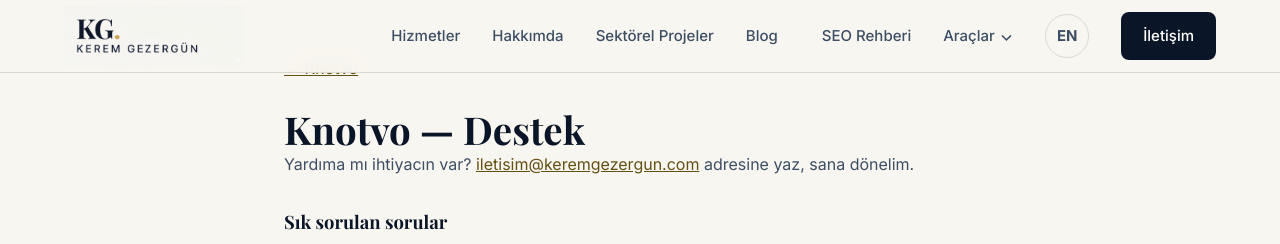
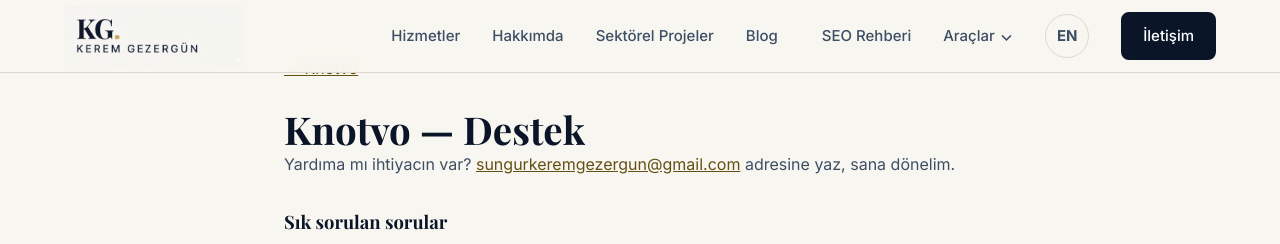
Before and after one commit to sungurkeremgezergun/keremgezergun-website, a Next.js app: page /knotvo-destek in a window 1280 px wide. Shown: the top 244 px of the page. Built offline with nearby package versions, Linux system fonts and the light colour scheme.

Commit message:
chore(contact): route every site email to the owner's mailbox
Co-Authored-By: Claude Opus 5 (1M context) <noreply@anthropic.com>

```diff
--- a/src/app/(en)/en/knotvo-site-speed-analyzer/page.tsx
+++ b/src/app/(en)/en/knotvo-site-speed-analyzer/page.tsx
@@ -13,7 +13,7 @@ import requestsShot from '../../../../../public/knotvo/requests.png';
 import reportsShot from '../../../../../public/knotvo/reports.png';
 
 const PAGE_URL = 'https://www.keremgezergun.com/en/knotvo-site-speed-analyzer';
-const NOTIFY_MAILTO = 'mailto:iletisim@keremgezergun.com?subject=Notify%20me%20about%20Knotvo';
+const NOTIFY_MAILTO = 'mailto:sungurkeremgezergun@gmail.com?subject=Notify%20me%20about%20Knotvo';
 
 export const metadata: Metadata = {
   title: 'Knotvo — Site Speed Analyzer for Mac',
--- a/src/app/(en)/en/nirengi-accessibility/page.tsx
+++ b/src/app/(en)/en/nirengi-accessibility/page.tsx
@@ -284,7 +284,7 @@ export default function EnglishNirengiAccessibilityPage() {
           <div className="nirengi-actions">
             <a
               className="btn btn-primary"
-              href="mailto:iletisim@keremgezergun.com?subject=Nirengi%20Accessibility"
+              href="mailto:sungurkeremgezergun@gmail.com?subject=Nirengi%20Accessibility"
             >
               Send accessibility feedback
             </a>
--- a/src/app/(en)/en/nirengi-privacy-policy/page.tsx
+++ b/src/app/(en)/en/nirengi-privacy-policy/page.tsx
@@ -140,7 +140,7 @@ export default function EnglishNirengiPrivacyPage() {
             <address>
               Data controller and developer: Sungur Kerem Gezergün
               <br />
-              Email: <a href="mailto:iletisim@keremgezergun.com">iletisim@keremgezergun.com</a>
+              Email: <a href="mailto:sungurkeremgezergun@gmail.com">sungurkeremgezergun@gmail.com</a>
               <br />
               Phone: <a href="tel:+905526902782">+90 552 690 27 82</a>
             </address>
--- a/src/app/(en)/en/nirengi-support/page.tsx
+++ b/src/app/(en)/en/nirengi-support/page.tsx
@@ -81,9 +81,9 @@ export default function EnglishNirengiSupportPage() {
         </p>
 
         <div className="nirengi-contact-grid">
-          <a href="mailto:iletisim@keremgezergun.com?subject=Nirengi%20Support">
+          <a href="mailto:sungurkeremgezergun@gmail.com?subject=Nirengi%20Support">
             <span>Email</span>
-            <strong>iletisim@keremgezergun.com</strong>
+            <strong>sungurkeremgezergun@gmail.com</strong>
           </a>
           <a href="tel:+905526902782">
             <span>Phone</span>
--- a/src/app/(tr)/knotvo-destek/page.tsx
+++ b/src/app/(tr)/knotvo-destek/page.tsx
@@ -132,8 +132,8 @@ export default function KnotvoDestekPage() {
       <h1>Knotvo — Destek</h1>
       <p>
         Yardıma mı ihtiyacın var?{" "}
-        <a href="mailto:iletisim@keremgezergun.com">
-          iletisim@keremgezergun.com
+        <a href="mailto:sungurkeremgezergun@gmail.com">
+          sungurkeremgezergun@gmail.com
         </a>{" "}
         adresine yaz, sana dönelim.
       </p>
--- a/src/app/(tr)/knotvo/page.tsx
+++ b/src/app/(tr)/knotvo/page.tsx
@@ -14,7 +14,7 @@ import reportsShot from '../../../../public/knotvo/reports.png';
 
 const PAGE_URL = 'https://www.keremgezergun.com/knotvo';
 const NOTIFY_MAILTO =
-  'mailto:iletisim@keremgezergun.com?subject=Knotvo%20%C3%A7%C4%B1k%C4%B1nca%20haber%20ver';
+  'mailto:sungurkeremgezergun@gmail.com?subject=Knotvo%20%C3%A7%C4%B1k%C4%B1nca%20haber%20ver';
 
 export const metadata: Metadata = {
   title: 'Knotvo — Mac için Site Hızı Analiz Aracı',
--- a/src/app/(tr)/nirengi-erisilebirlik/page.tsx
+++ b/src/app/(tr)/nirengi-erisilebirlik/page.tsx
@@ -164,7 +164,7 @@ export default function NirengiAccessibilityPage() {
           <h2 id="feedback-title">İş akışınızı engelleyen noktaları bildirin.</h2>
           <p className="nirengi-intro">macOS ve Nirengi sürümünüzü, kullandığınız yardımcı teknolojiyi, ilgili ekran veya raporu ve zorluk oluşturan adımları paylaşın. Gerçek üretim loglarını temizlemeden göndermeyin.</p>
           <div className="nirengi-actions">
-            <a className="btn btn-primary" href="mailto:iletisim@keremgezergun.com?subject=Nirengi%20Eri%C5%9Filebilirlik">Erişilebilirlik geri bildirimi gönder</a>
+            <a className="btn btn-primary" href="mailto:sungurkeremgezergun@gmail.com?subject=Nirengi%20Eri%C5%9Filebilirlik">Erişilebilirlik geri bildirimi gönder</a>
             <a className="btn btn-outline" href="tel:+905526902782">+90 552 690 27 82</a>
           </div>
           <Link className="nirengi-back" href="/nirengi">← Nirengi ürün sayfasına dön</Link>
--- a/src/app/(tr)/nirengi-gizlilik-politikasi/page.tsx
+++ b/src/app/(tr)/nirengi-gizlilik-politikasi/page.tsx
@@ -43,7 +43,7 @@ export default function NirengiPrivacyPage() {
       <section><h2>6. Destek iletişimi</h2><p>Destek için gönüllü olarak paylaştığınız bilgiler yalnızca talebinizi yanıtlamak ve sorunu çözmek için kullanılır. Gizli bilgileri temizlenmemiş üretim loglarını göndermeyin.</p></section>
       <section><h2>7. Çocuklar</h2><p>Nirengi profesyonel bir teknik araçtır ve çocuklara yönelik değildir. Uygulama çocuklardan bilerek kişisel bilgi toplamaz.</p></section>
       <section><h2>8. Değişiklikler</h2><p>Veri uygulamaları değişirse bu politika ve App Store gizlilik beyanı ilgili sürümden önce veya sürümle birlikte güncellenir.</p></section>
-      <section><h2>9. İletişim</h2><address>Veri sorumlusu ve geliştirici: Sungur Kerem Gezergün<br />E-posta: <a href="mailto:iletisim@keremgezergun.com">iletisim@keremgezergun.com</a><br />Telefon: <a href="tel:+905526902782">+90 552 690 27 82</a></address></section>
+      <section><h2>9. İletişim</h2><address>Veri sorumlusu ve geliştirici: Sungur Kerem Gezergün<br />E-posta: <a href="mailto:sungurkeremgezergun@gmail.com">sungurkeremgezergun@gmail.com</a><br />Telefon: <a href="tel:+905526902782">+90 552 690 27 82</a></address></section>
     </div><Link className="nirengi-back" href="/nirengi">← Nirengi ürün sayfasına dön</Link>
   </article></main>;
 }
--- a/src/app/(tr)/nirengi-iletisim/page.tsx
+++ b/src/app/(tr)/nirengi-iletisim/page.tsx
@@ -42,7 +42,7 @@ export default function NirengiContactPage() {
     <script type="application/ld+json" dangerouslySetInnerHTML={{ __html: jsonLdSafe(breadcrumb) }} />
     <div className="container nirengi-narrow">
     <p className="nirengi-eyebrow">Nirengi</p><h1>Destek ve iletişim</h1><p className="nirengi-lead">Log formatı, analiz sonucu, gizlilik veya dışa aktarım konusunda yardıma mı ihtiyacınız var? Geliştiriciyle doğrudan iletişim kurun.</p>
-    <div className="nirengi-contact-grid"><a href="mailto:iletisim@keremgezergun.com?subject=Nirengi%20Destek"><span>E-posta</span><strong>iletisim@keremgezergun.com</strong></a><a href="tel:+905526902782"><span>Telefon</span><strong>+90 552 690 27 82</strong></a></div>
+    <div className="nirengi-contact-grid"><a href="mailto:sungurkeremgezergun@gmail.com?subject=Nirengi%20Destek"><span>E-posta</span><strong>sungurkeremgezergun@gmail.com</strong></a><a href="tel:+905526902782"><span>Telefon</span><strong>+90 552 690 27 82</strong></a></div>
     <section aria-labelledby="request-title"><h2 id="request-title">Destek talebine neleri eklemelisiniz?</h2><div className="nirengi-table-wrap" tabIndex={0} role="region" aria-labelledby="support-caption"><table><caption id="support-caption">Soruna göre destek talebine eklenecek bilgiler</caption><thead><tr><th scope="col">Sorun</th><th scope="col">Yararlı bilgiler</th></tr></thead><tbody>{supportRows.map(([issue, info]) => <tr key={issue}><th scope="row">{issue}</th><td>{info}</td></tr>)}</tbody></table></div>
     <p className="nirengi-note"><strong>Güvenlik notu:</strong> IP adresleri, alan adları, URL’ler, çerezler, erişim belirteçleri ve diğer gizli bilgiler temizlenmeden üretim loglarını e-postayla göndermeyin. Nirengi desteği Apple ID parolanızı veya doğrulama kodunuzu istemez.</p></section>
     <Link className="nirengi-back" href="/nirengi">← Nirengi ürün sayfasına dön</Link>
--- a/src/lib/contact.ts
+++ b/src/lib/contact.ts
@@ -14,7 +14,7 @@ const addressParts = {
 
 export const contact = {
   name: 'Sungur Kerem Gezergün',
-  email: 'iletisim@keremgezergun.com',
+  email: 'sungurkeremgezergun@gmail.com',
   /** E.164-style display format. Do not switch to the local `0552 …` form. */
   phone: '+90 552 690 27 82',
   phoneHref: 'tel:+905526902782',
```
Also changed, not shown: 1 other file (tests, documents, lock files or other folders).
